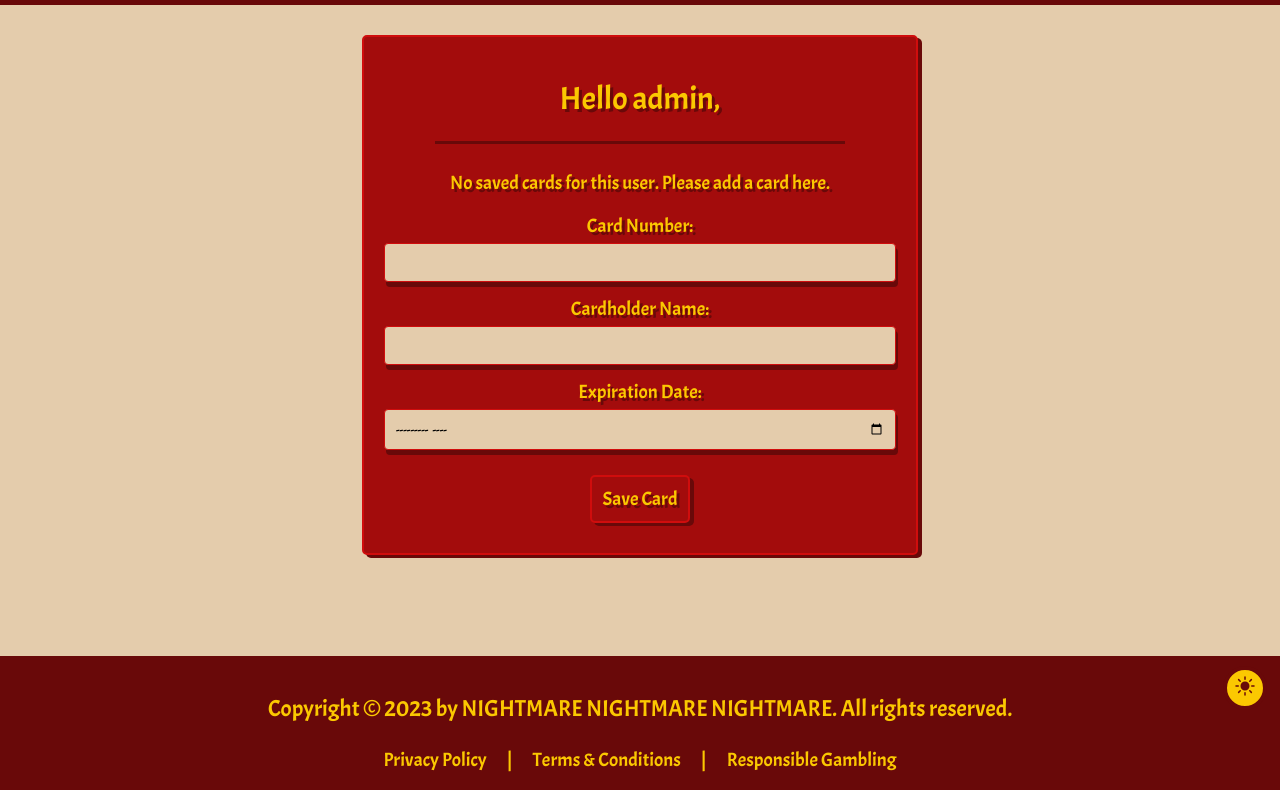
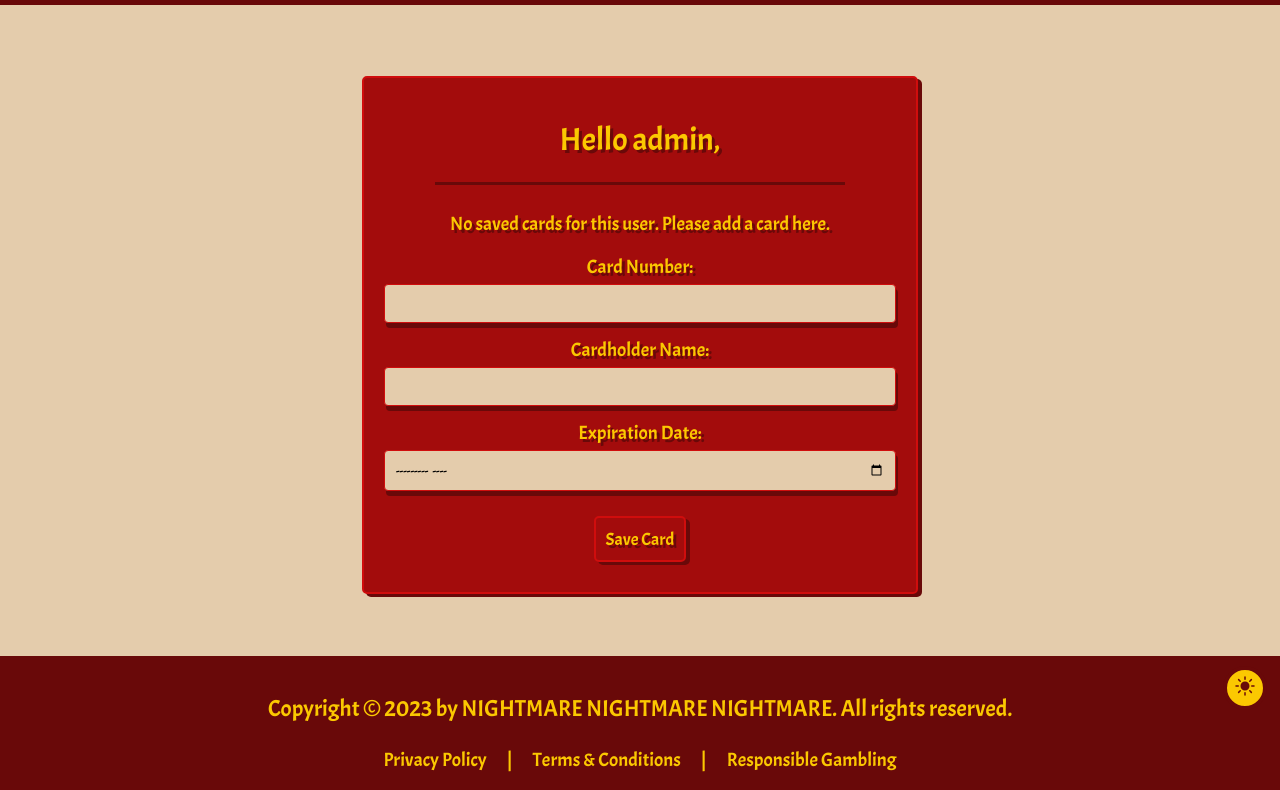
Before and after one commit to Gowtham1Moorthy/python-fullstack, a Django app: page /profile/ in a window 1280 px wide. Shown: the part 75-865 px from the top of the page. Run offline with Django 4.2, Linux system fonts and the light colour scheme; a user stored in the database is signed in; data comes from the database, SQL or seed files in the repository; both versions use the stored data as it was after the commit.

Commit message:
Profile css

```diff
--- a/LPSApp/static/css/profile.css
+++ b/LPSApp/static/css/profile.css
@@ -9,6 +9,7 @@
     display: flex;
     flex-direction: column;
     width: 40%;
+    min-width: 300px;
     background-color: var(--primary);
     border: none;
     color: var(--secondary);
@@ -19,13 +20,14 @@
     margin: 10px;
     border-radius: 5px;
     text-align: center;
+    margin-top: 90px;
 }
 
 p, label{
     font-size: 1.2em;
 }
 
-button{
+.saveCard button{
     margin: 15px auto;
     font-size: 1.2em;
 }
@@ -55,6 +57,7 @@
     margin: 10px;
     transition: all .2s ease;
     border-radius: 5px;
+    font-size: 1.1em;
 }
 
 .saveCard:hover{
--- a/LPSApp/templates/profile.html
+++ b/LPSApp/templates/profile.html
@@ -32,7 +32,7 @@
                     <input type="month" id="expiration_date" name="expiration_date" value="{{ cardInfo.formatted_expiration_date }}" required>
                     <br>
 
-                    <button type="submit">Update Card</button>
+                    <button class="saveCard" type="submit">Update Card</button>
                 </form>
                 {% if cardUpdated %}
                     <p>Card updated successfully!</p>
--- a/LPSApp/templates/purchase.html
+++ b/LPSApp/templates/purchase.html
@@ -10,6 +10,7 @@
 
     <div>
         <h3>Ticket Information</h3>
+        <!-- <hr style="width:50%;text-align:center;height:3px;background-color:var(--underline);border:none;"> -->
         <table>
             <tr>
                 <td>Ticket:</td>
@@ -26,6 +27,7 @@
 
     <div>
         <h3>Payment Information</h3>
+        <!-- <hr style="width:50%;text-align:center;height:3px;background-color:var(--underline);border:none;"> -->
         {% if cardInfo %}
             <p>Card Number: {{ cardInfo.formatted_card_number }}</p>
             <p>Cardholder Name: {{ cardInfo.cardholder_name }}</p>
@@ -83,6 +85,7 @@
 
         <div>
             <h3>Payment Details</h3>
+            <!-- <hr style="width:50%;text-align:center;height:3px;background-color:var(--underline);border:none;"> -->
             <table>
                 <tr>
                     <td>Subtotal:</td>
```
Also changed, not shown: LPSApp/static/css/purchase.css (+8 -0 lines), db.sqlite3.
